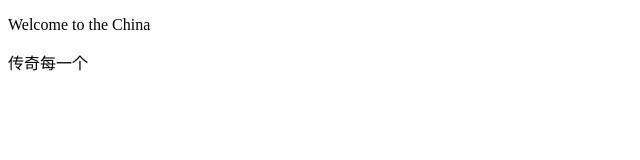
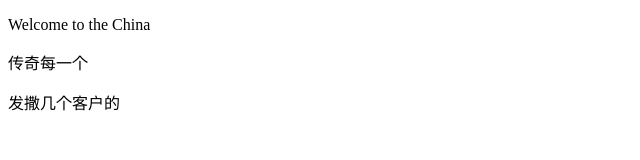
Before and after one commit to nice22hao/learngit, a plain HTML site: page new.html in a window 1280 px wide. Shown: the whole page, without its empty margins (0-640 px from the left). Drawn offline with Linux system fonts and the light colour scheme.

Commit message:
new.html2

```diff
--- a/new.html
+++ b/new.html
@@ -7,5 +7,6 @@
 <body>
 	<p>Welcome to the China</p>
 	<span>传奇每一个</span>
+	<p>发撒几个客户的</p>
 </body>
 </html>
```
